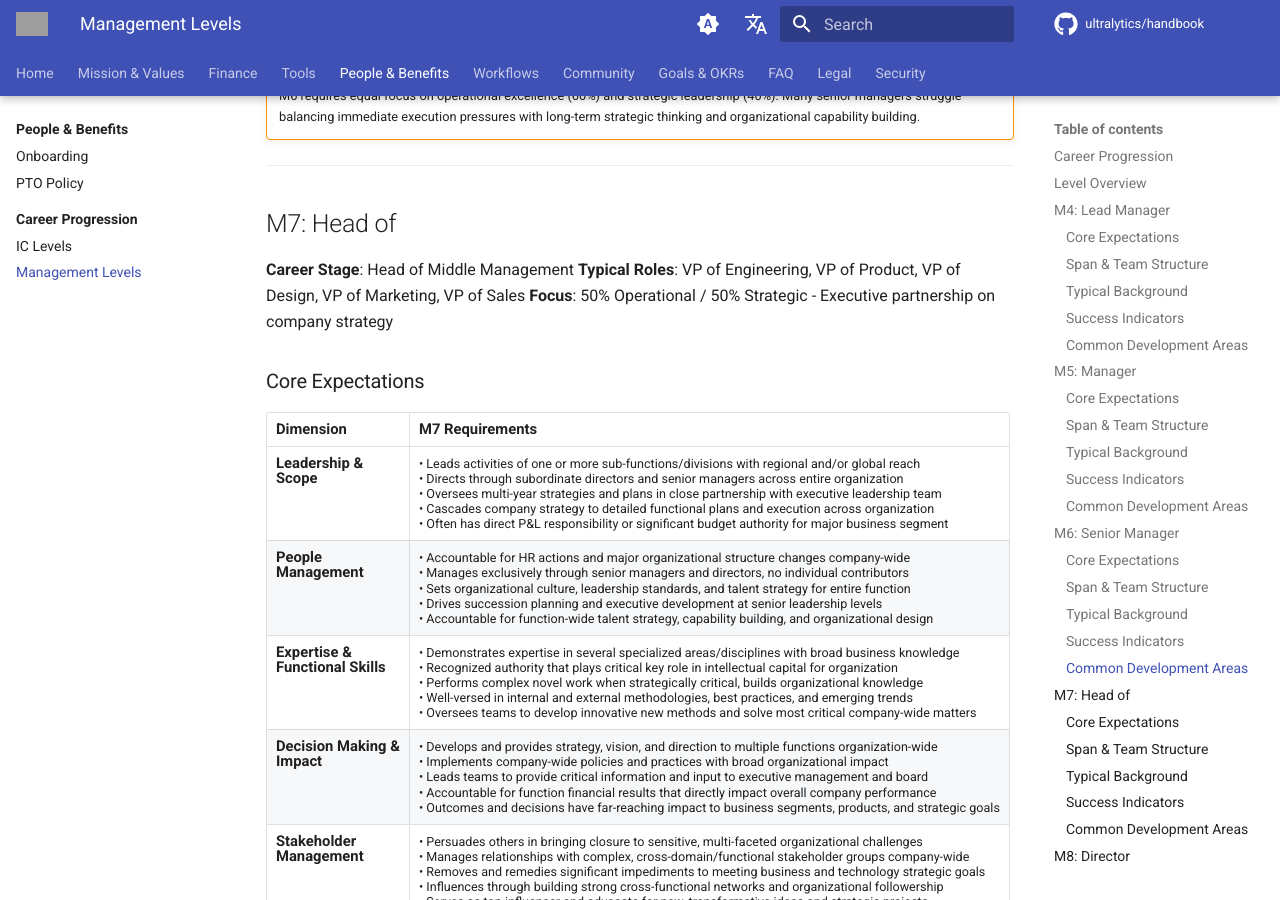
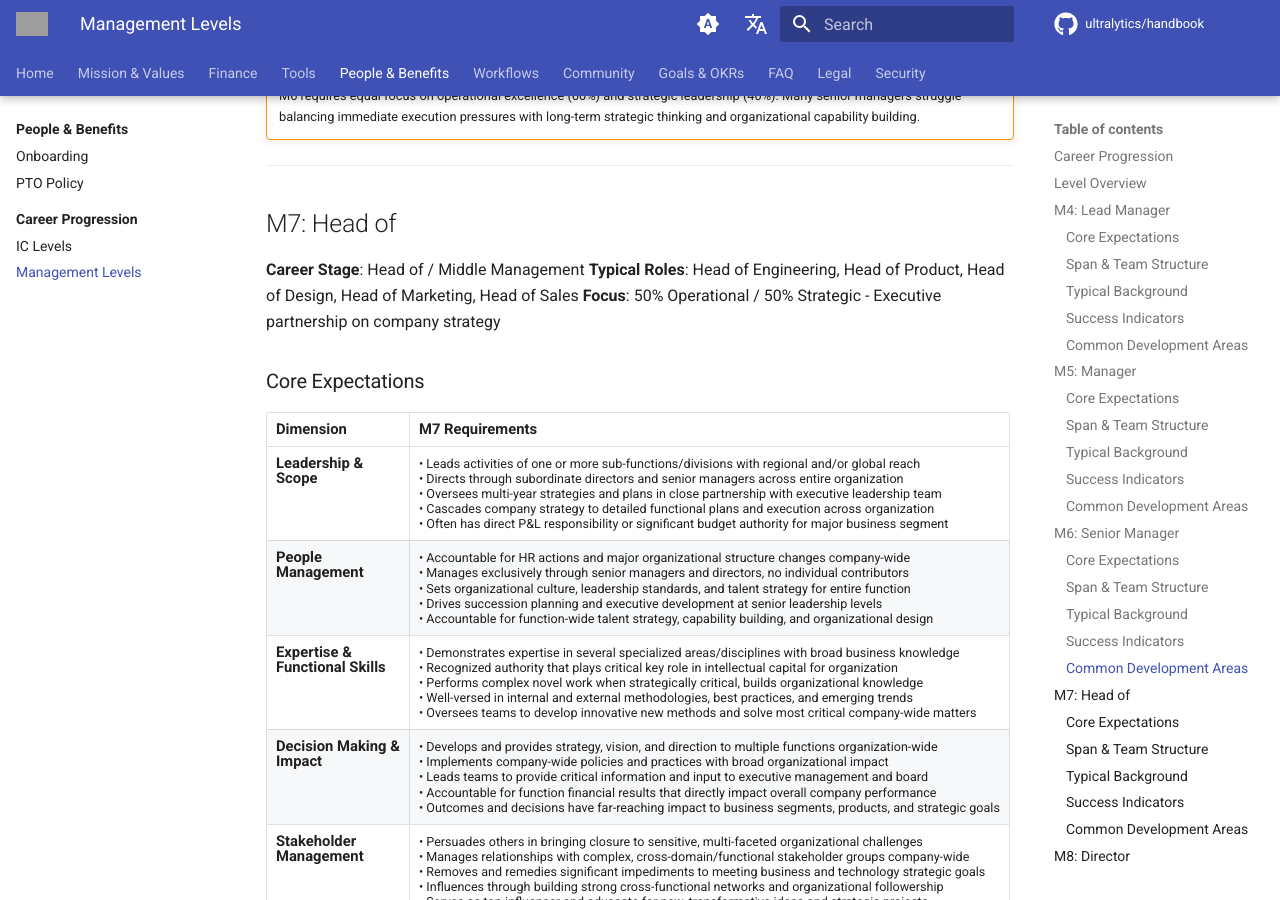
Before and after one commit to ultralytics/handbook, an MkDocs documentation site: the page built from docs/en/people/careers/levels-management.md, in a window 1280 px wide and 900 px high, scrolled down 7534 px. Built offline with MkDocs 1.6.1 and Material for MkDocs 9.7.7, drawn with Linux system fonts in a browser that asks for light colours; comment, search, counter and statistics services are not loaded; some of the changed text lies outside the part shown; grey boxes are pictures that could not be loaded.

Commit message:
Levels "Head of" fixes (#228)

```diff
--- a/docs/en/people/careers/levels-management.md
+++ b/docs/en/people/careers/levels-management.md
@@ -44,7 +44,7 @@ flowchart LR
 | [M4](#m4-lead-manager)            | Lead Manager   | Lead Supervisory / Manager Supervisory | 80% Ops / 20% Strategic |
 | [M5](#m5-manager)                 | Manager        | Management                             | 70% Ops / 30% Strategic |
 | [M6](#m6-senior-manager)          | Senior Manager | Senior Manager                         | 60% Ops / 40% Strategic |
-| [M7](#m7-head-of)                 | Head of        | Head of Middle Management              | 50% Ops / 50% Strategic |
+| [M7](#m7-head-of)                 | Head of        | Head of / Middle Management            | 50% Ops / 50% Strategic |
 | [M8](#m8-director)                | Director       | Director Management                    | 40% Ops / 60% Strategic |
 | [M9](#m9-vp)                      | VP             | Senior Executive Management            | 30% Ops / 70% Strategic |
 | [M10](#m10-senior-vice-president) | Senior VP      | Enterprise Executive Leadership        | 20% Ops / 80% Strategic |
@@ -240,8 +240,8 @@ flowchart LR
 
 ## M7: Head of
 
-**Career Stage**: Head of Middle Management
-**Typical Roles**: VP of Engineering, VP of Product, VP of Design, VP of Marketing, VP of Sales
+**Career Stage**: Head of / Middle Management
+**Typical Roles**: Head of Engineering, Head of Product, Head of Design, Head of Marketing, Head of Sales
 **Focus**: 50% Operational / 50% Strategic - Executive partnership on company strategy
 
 ### Core Expectations
```
Also changed, not shown: docs/en/people/pto-policy.md (+1 -1 lines).
